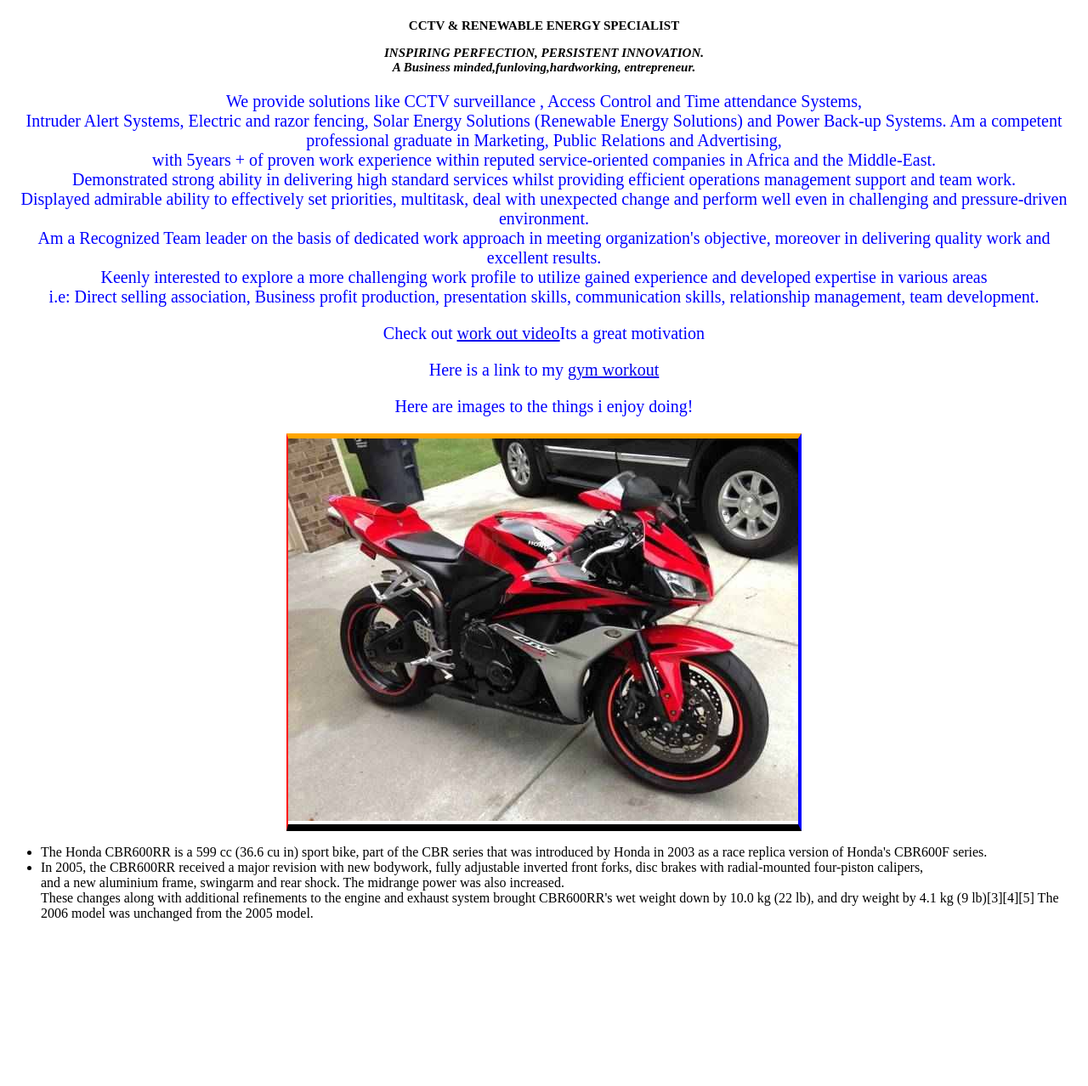
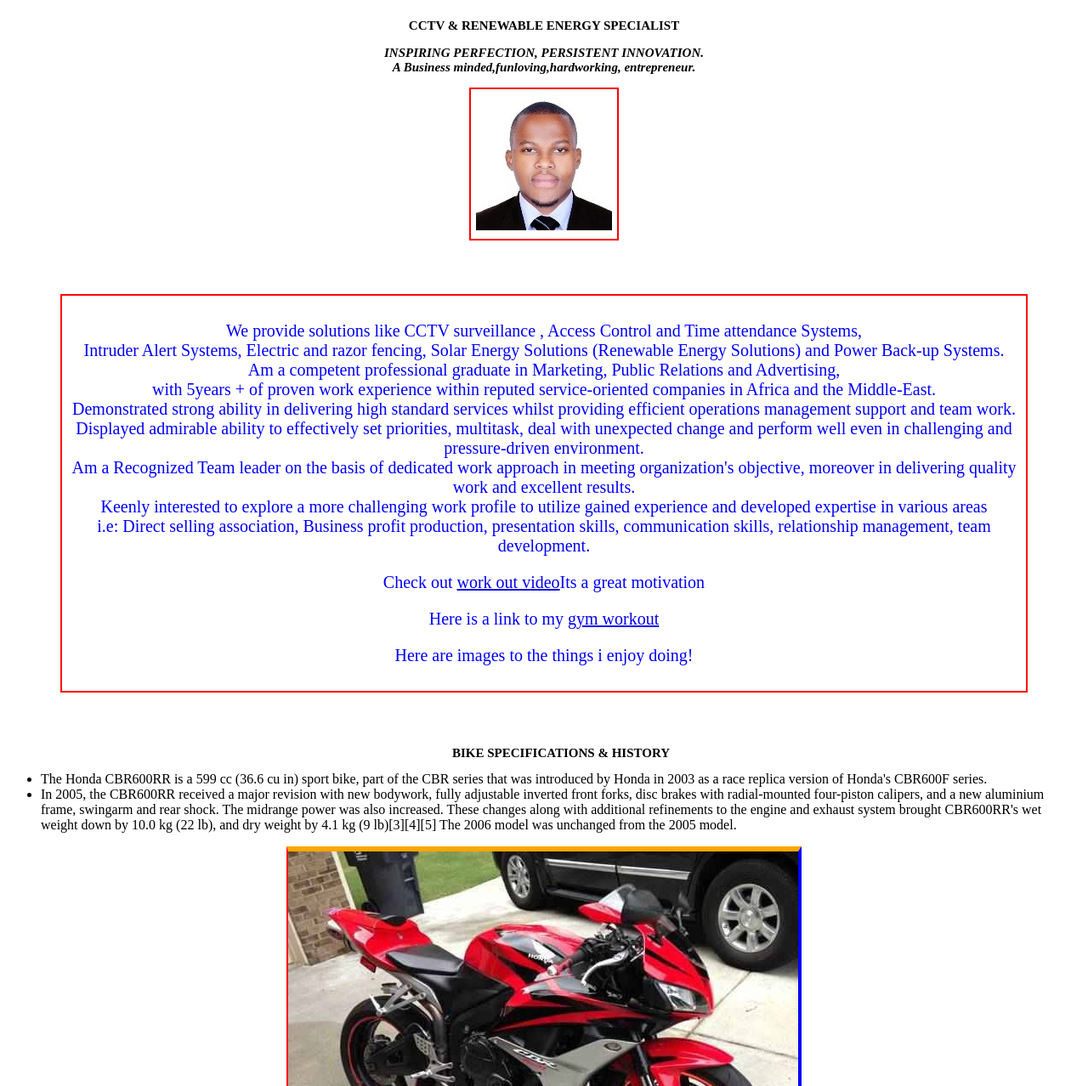
Before and after one commit to DENNISMCRAE/mcrae-portfolio, a plain HTML site: page About me/about-me.html in a window 1280 px wide. Shown: the part 62-1340 px from the top of the page at 85% size. Before the commit the page ends 1166 px from the top, so only its background shows below. Drawn offline with Linux system fonts and the light colour scheme.

Commit message:
add div to images

```diff
--- a/About me/about-me.html
+++ b/About me/about-me.html
@@ -9,19 +9,25 @@
     <h1><strong>DENNIS MCRAE NJUGUNA GATHOGO PORTFOLIO</strong></h1>
     <h2>CCTV & RENEWABLE ENERGY SPECIALIST</h2>
     <h3><em>INSPIRING PERFECTION, PERSISTENT INNOVATION. <br> A Business minded,funloving,hardworking, entrepreneur.</em></h3>
+    <div class="mcraepassportphoto">
+    <img src="../images/mcraepassportphoto.jpeg" alt="mcraepassportphoto">
+    </div>
+    <div class="content">
     <p>We provide solutions like CCTV surveillance , Access Control and Time attendance Systems,<br> Intruder Alert Systems, Electric and razor fencing, Solar Energy Solutions (Renewable Energy Solutions) and Power Back-up Systems.
-      Am a competent professional graduate in Marketing, Public Relations and Advertising,<br> with 5years + of proven work experience within reputed service-oriented companies in Africa and the Middle-East. <br> Demonstrated strong ability in delivering high standard services whilst providing efficient operations management support and team work. <br> Displayed admirable ability to effectively set priorities, multitask, deal with unexpected change and perform well even in challenging and pressure-driven environment. <br> Am a Recognized Team leader on the basis of dedicated work approach in meeting organization's objective, moreover in delivering quality work and excellent results. <br> Keenly interested to explore a more challenging work profile to utilize gained experience and developed expertise in various areas <br> i.e:
-      Direct selling association, Business profit production, presentation skills, communication skills, relationship management, team development.</p>
+       Am a competent professional graduate in Marketing, Public Relations and Advertising,<br> with 5years + of proven work experience within reputed service-oriented companies in Africa and the Middle-East. <br> Demonstrated strong ability in delivering high standard services whilst providing efficient operations management support and team work. <br> Displayed admirable ability to effectively set priorities, multitask, deal with unexpected change and perform well even in challenging and pressure-driven environment. <br> Am a Recognized Team leader on the basis of dedicated work approach in meeting organization's objective, moreover in delivering quality work and excellent results. <br> Keenly interested to explore a more challenging work profile to utilize gained experience and developed expertise in various areas <br> i.e:
+       Direct selling association, Business profit production, presentation skills, communication skills, relationship management, team development.</p>
     <p>Check out <a href="https://www.youtube.com/watch?v=jfIYI1uFOAk">work out video<a/>Its a great motivation</p>
     <P>Here is a link to my <a href="my-favourite-things.html">gym workout</a></p>
     <p>Here are images to the things i enjoy doing!</p>
-    <div class="honda">
-      <img src="../images/honda.jpg" alt="A photo of my bike">
     </div>
       <ul>
+        <h2> BIKE SPECIFICATIONS & HISTORY</h2>
         <li>The Honda CBR600RR is a 599 cc (36.6 cu in) sport bike, part of the CBR series that was introduced by Honda in 2003 as a race replica version of Honda's CBR600F series.</li>
-        <li>In 2005, the CBR600RR received a major revision with new bodywork, fully adjustable inverted front forks, disc brakes with radial-mounted four-piston calipers,<br> and a new aluminium frame, swingarm and rear shock. The midrange power was also increased.<br> These changes along with additional refinements to the engine and exhaust system brought CBR600RR's wet weight down by 10.0 kg (22 lb), and dry weight by 4.1 kg (9 lb)[3][4][5] The 2006 model was unchanged from the 2005 model.</li>
+        <li>In 2005, the CBR600RR received a major revision with new bodywork, fully adjustable inverted front forks, disc brakes with radial-mounted four-piston calipers, and a new aluminium frame, swingarm and rear shock. The midrange power was also increased. These changes along with additional refinements to the engine and exhaust system brought CBR600RR's wet weight down by 10.0 kg (22 lb), and dry weight by 4.1 kg (9 lb)[3][4][5] The 2006 model was unchanged from the 2005 model.</li>
       </ul>
+      <div class="honda">
+        <img src="../images/honda.jpg" alt="A photo of my bike">
+      </div>
     </p>
   </body>
 </html>
```
